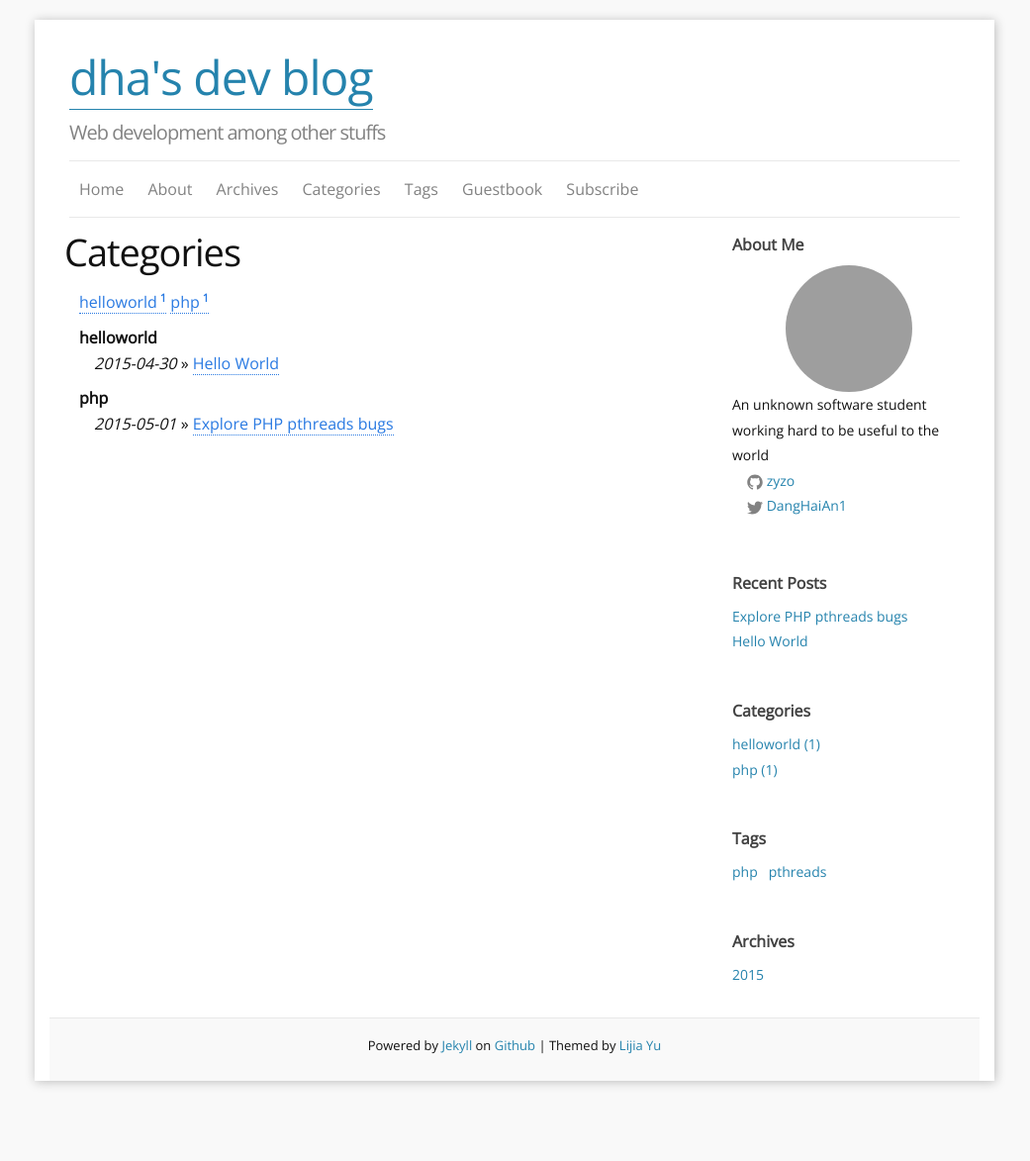
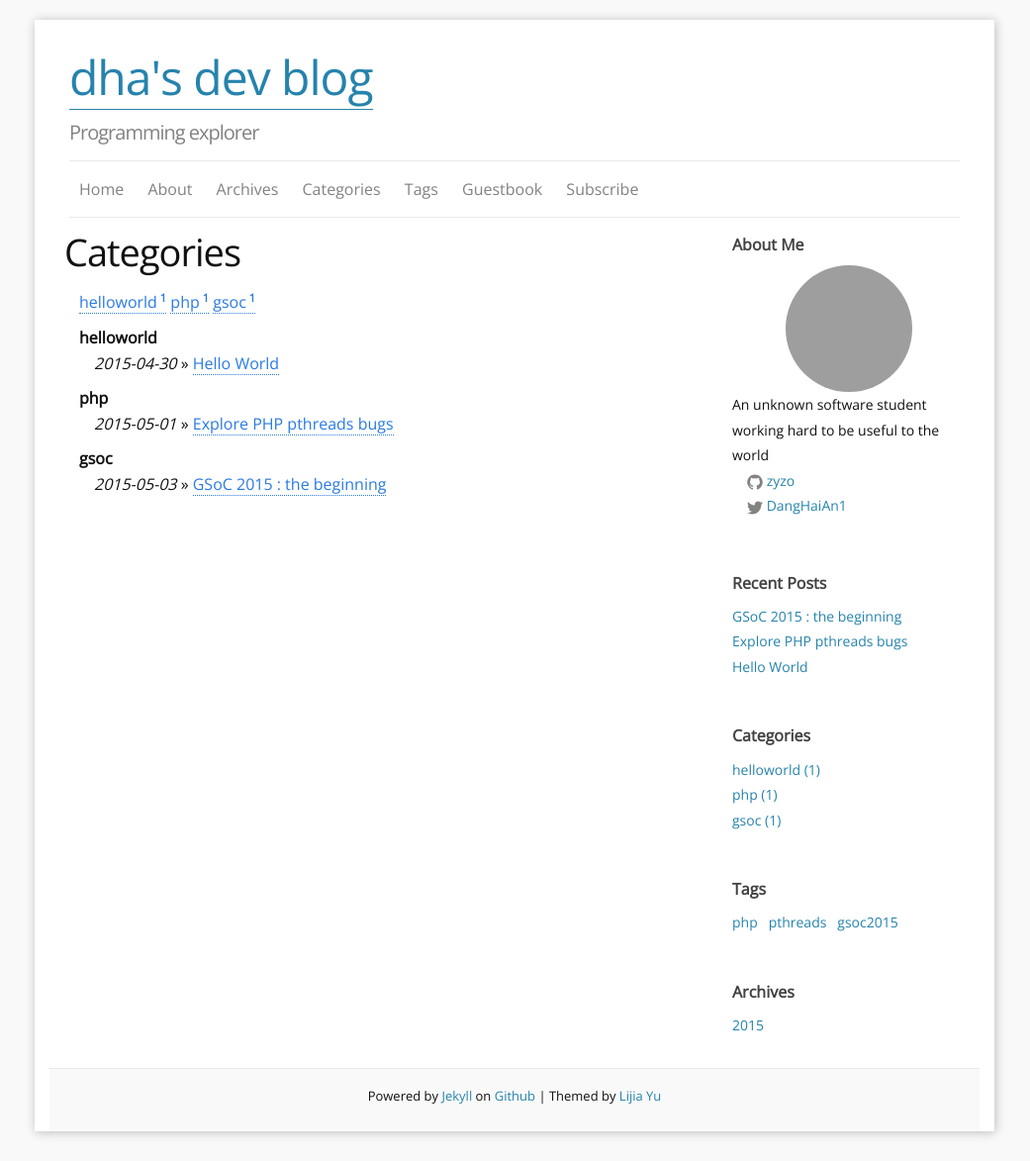
Before and after one commit to zyzo/zyzo.github.io, a Jekyll site: the page built from d_categories.md, in a window 1280 px wide. Shown: the whole page at 99% size, without its empty margins (120-1161 px from the left). Built offline with Jekyll 4.4.1, drawn with Linux system fonts in a browser that asks for light colours; comment, search, counter and statistics services are not loaded; before the commit the page ends 1122 px from its top, so only the background shows below that; some of the changed lines change nothing that is shown; grey boxes are pictures that could not be loaded.

Commit message:
[post] gsoc - the beginning

```diff
--- a/_config.yml
+++ b/_config.yml
@@ -1,6 +1,6 @@
 ### Site info:
 title: dha's dev blog
-tagline: Web development among other stuffs
+tagline: Programming explorer
 author: Dang Hai An
 email: danghaian168@gmail.com
 description: "Dang Hai An's technical blog" # You can edit this line in _config.yml. It will appear in your document head meta and in your feed.xml site description
--- /dev/null
+++ b/_posts/2015-05-03-gsoc-the-beginning.md
@@ -0,0 +1,36 @@
+---
+layout: post
+title:  "GSoC 2015 : the beginning"
+date:   2015-05-03 15:06:00
+categories: gsoc
+comments: true
+tags:
+- gsoc2015
+---
+
+![alt text](http://1-ps.googleusercontent.com/xk/lUi00NOiZZtaYcm5-HDw_Ypz0k/s.google-melange.appspot.com/www.google-melange.com/soc/content/2-1-20150429/images/gsoc/logo/banner-gsoc2015.png.pagespeed.ce.1-XG35qq3RQ2RCHp3uFT.png "Fly Google fly")
+
+I was choosen as a student participant to **Google Summer of Code 2015**.
+
+It's a program organized by Google [that offers students stipends to write code for open source projects](https://www.google-melange.com/gsoc/homepage/google/gsoc2015). Being selected is a big deal for me since GSoC is a vey selective program, and a meaningful way to spend my summer, by doing what I very much enjoy : coding. What's more, students get paid doing it. I'm not denying that the $5500 stipend per student is really sexy (at least for me). It's way more than most software interns in [France](http://www.glassdoor.com/Salaries/france-salary-SRCH_IL.0,6_IN86.htm) get for a three months period.
+
+I just knew about GSoC two months ago thanks to a teacher. Before that, I have very little notion about open-source software, and none about GSoC. I cure my ignorance since then with a lot of interesting blogs and definitions. Based on the information I've been fed with, I could now say **open-source is great**. From the company's point at view, it's a great form of advertising. For the project, open-source often means better code and documentation. The developers knows the whole world has access to the source code, so they'll probably take better care of it. Also, open-sourcing is a must if you want to create a vibrant community and ecosystem.
+
+Open-source is great, getting involved, even better. With GSoC you have the opportunity to work on an open-source project with **mentoring support from the core developers** who are maintaining it themselves. Awesome ! To get into the program as a student, you have to choose betweens [accepted mentoring organizations](http://www.google-melange.com/gsoc/org/list/public/google/gsoc2015) and propose a project idea suited to them. I was particularly attracted to FOSSASIA, an open-source event community in Asia, and their project idea [Extend toolbox for FOSSASIA and Freifunk API](http://labs.fossasia.org/ideas.html#Extend toolbox for FOSSASIA (and Freifunk) API). The Freifunk/FOSSASIA API is designed to solve the problem of collecting data from different communities in a decentralized way. It makes some interesting parts  of the FOSSASIA community site possible, e.g. the [Common Map](http://fossasia.github.io/#map).
+
+I think the toolbox has a great potential to create a strong network between different communities at different locations, by providing attractive statistics visualization. With that spirit in mind, my project's proposal aims to add new components and improve old ones. Here are some of them :
+
++ Improve the [json generator page](http://api.fossasia.net/generator/index.html)
++ Calendar service
++ Community news / events panel
++ Common Map filters :
+	+ by country
+	+ by technical area
++ Statistic service / charts :
+	+ communities counts
+	+ active period panel based on news/events date (like the contribution panel on github)
++ API Documentation web app
++ etc.
+
+
+In my [gsoc](/categories/#gsoc) blog series, I'll cherry-pick sutffs that I find valuable from my GSoC project to show to the world. So if you're interested on what I'll do, stick around for upcoming updates !
```
